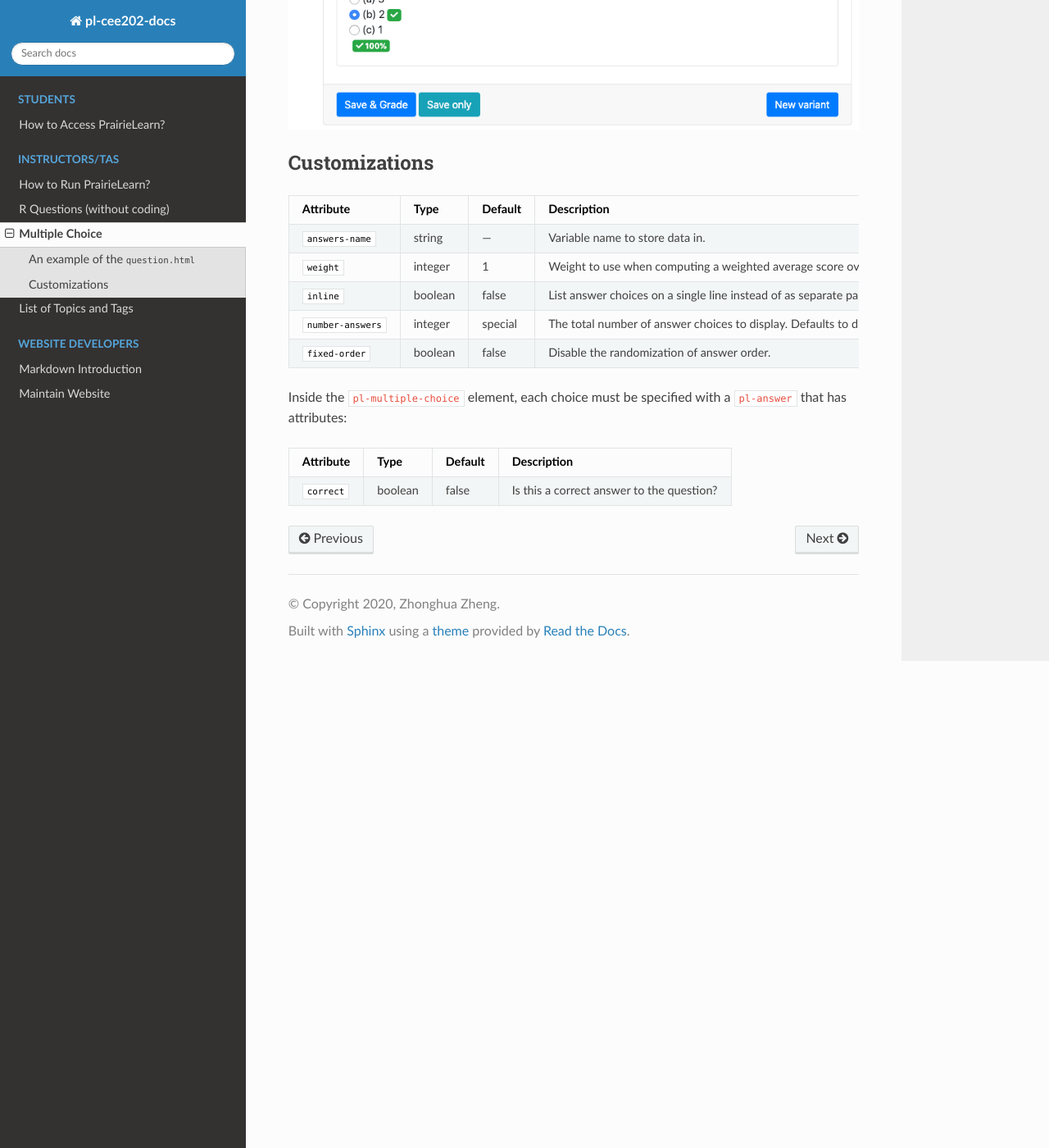
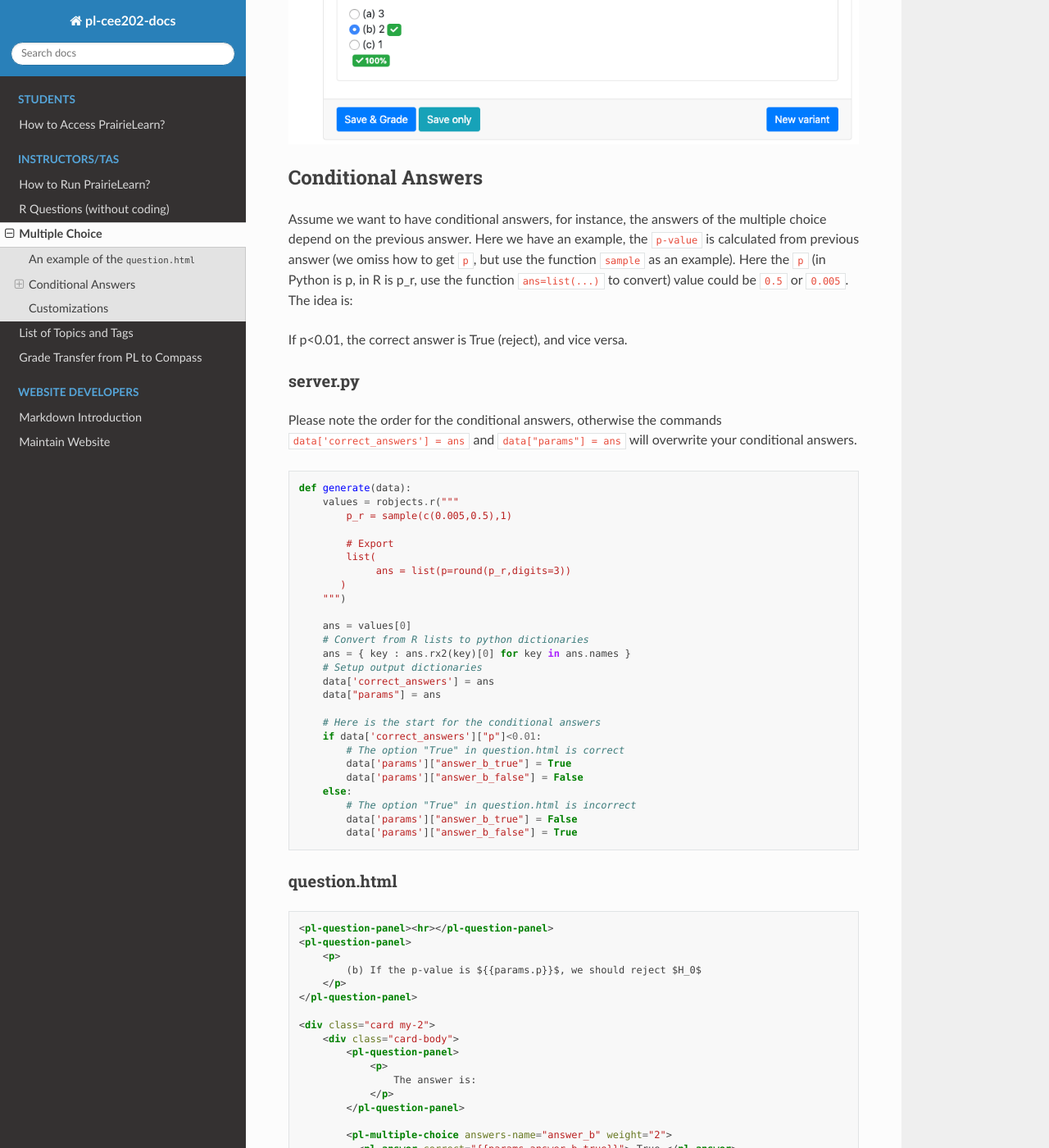
Before and after one commit to zhonghua-zheng/pl-cee202-docs, a Sphinx documentation site: the page built from source/page/instructor_TA/multiple-choice.md, in a window 1280 px wide and 1400 px high, scrolled down 1802 px. Shown: the whole window at 82% size. Built offline with Sphinx 7.4.7 and the Read the Docs theme 2.0.0, drawn with Linux system fonts in a browser that asks for light colours; some of the changed text lies outside the part shown.

Commit message:
updated the conditional answers for multiple choice and how to grade for compass2g

````diff
--- a/source/index.rst
+++ b/source/index.rst
@@ -29,6 +29,7 @@ Table of Contents
    page/instructor_TA/R_no_coding.md
    page/instructor_TA/multiple-choice.md
    page/instructor_TA/topics_tags.md
+   page/instructor_TA/grade_for_compass2g.md
 
 
 .. toctree::
--- a/source/page/instructor_TA/multiple-choice.md
+++ b/source/page/instructor_TA/multiple-choice.md
@@ -1,18 +1,19 @@
-## Multiple Choice
+# Multiple Choice
 
 Reference: ([link](https://prairielearn.readthedocs.io/en/latest/elements/#pl-multiple-choice-element))
 
 The multiplice choice only requires you to modify:
 
-| Folder/File Name                               | Usage                                                        |
-| ---------------------------------------------- | ------------------------------------------------------------ |
-| **if this is a standalone problem:** info.json | The information of the question such as title, topic, tags, and uuid. |
-| question.html                                  | The main body of the question                                |
+| Folder/File Name                                    | Usage                                                        |
+| --------------------------------------------------- | ------------------------------------------------------------ |
+| **if this is a standalone problem:** info.json      | The information of the question such as title, topic, tags, and uuid. |
+| **if you want have conditional answers**: server.py | Set up the condition for answers                             |
+| question.html                                       | The main body of the question                                |
 
 A `pl-multiple-choice` element selects **one** correct answer and zero or more
 incorrect answers and displays them in a random order as radio buttons.
 
-#### An example of the `question.html`
+## An example of the `question.html`
 
 ```html
 <pl-question-panel>
@@ -41,7 +42,6 @@ incorrect answers and displays them in a random order as radio buttons.
 		    	<pl-answer correct="false"> 3 </pl-answer>
 		    	<pl-answer correct="true"> 2 </pl-answer>
         </pl-multiple-choice>
-
     </div>
 </div>
 ```
@@ -54,7 +54,82 @@ When you clicked the correct answer:
 
 ![pl-multiple-choice](./elements/pl-multiple-choice-answer.png)
 
-#### Customizations
+## Conditional Answers
+
+Assume we want to have conditional answers, for instance, the answers of the multiple choice depend on the previous answer. Here we have an example, the `p-value` is calculated from previous answer (we omiss how to get `p`, but use the function `sample` as an example). Here the `p` (in Python is p, in R is p_r, use the function `ans=list(...)` to convert) value could be `0.5` or `0.005`. The idea is:
+
+If p<0.01, the correct answer is True (reject), and vice versa.
+
+### server.py
+
+Please note the order for the conditional answers, otherwise the commands `data['correct_answers'] = ans` and `data["params"] = ans` will overwrite your conditional answers.
+
+```python
+def generate(data):
+    values = robjects.r("""
+        p_r = sample(c(0.005,0.5),1)
+
+        # Export
+        list(
+             ans = list(p=round(p_r,digits=3))
+       )
+    """)
+
+    ans = values[0]
+    # Convert from R lists to python dictionaries
+    ans = { key : ans.rx2(key)[0] for key in ans.names }
+    # Setup output dictionaries
+    data['correct_answers'] = ans
+    data["params"] = ans
+
+    # Here is the start for the conditional answers
+    if data['correct_answers']["p"]<0.01:
+        # The option "True" in question.html is correct
+        data['params']["answer_b_true"] = True
+        data['params']["answer_b_false"] = False
+    else:
+        # The option "True" in question.html is incorrect
+        data['params']["answer_b_true"] = False
+        data['params']["answer_b_false"] = True
+```
+
+### question.html
+
+```html
+<pl-question-panel><hr></pl-question-panel>
+<pl-question-panel>
+    <p>
+        (b) If the p-value is ${{params.p}}$, we should reject $H_0$
+    </p>
+</pl-question-panel>
+
+<div class="card my-2">
+    <div class="card-body">
+        <pl-question-panel>
+            <p>
+                The answer is:
+            </p>
+        </pl-question-panel>
+
+        <pl-multiple-choice answers-name="answer_b" weight="2">
+          <pl-answer correct="{{params.answer_b_true}}"> True </pl-answer>
+          <pl-answer correct="{{params.answer_b_false}}"> False </pl-answer>
+        </pl-multiple-choice>
+    </div>
+</div>
+```
+
+### Appearance
+
+1. If p-value is `0.005`
+
+![pl-multiple-choice](./elements/pl-multiple-choice-random_true.png)
+
+2. If p-value is `0.5`
+
+![pl-multiple-choice](./elements/pl-multiple-choice-random_false.png)
+
+## Customizations
 
 | Attribute        | Type    | Default | Description                                                  |
 | ---------------- | ------- | ------- | ------------------------------------------------------------ |
````
Also changed, not shown: source/page/instructor_TA/grade_for_compass2g.md (added, +9 -0 lines), source/page/instructor_TA/elements/pl-multiple-choice-random_false.png (added), source/page/instructor_TA/elements/pl-multiple-choice-random_true.png (added).
